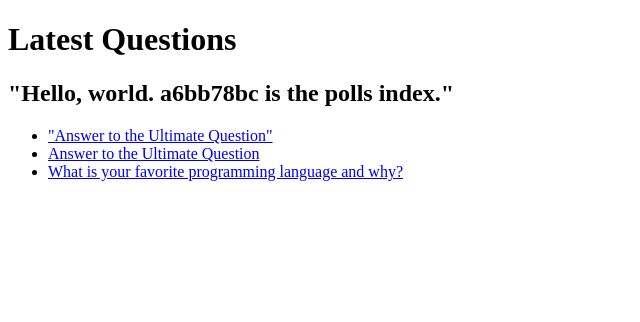
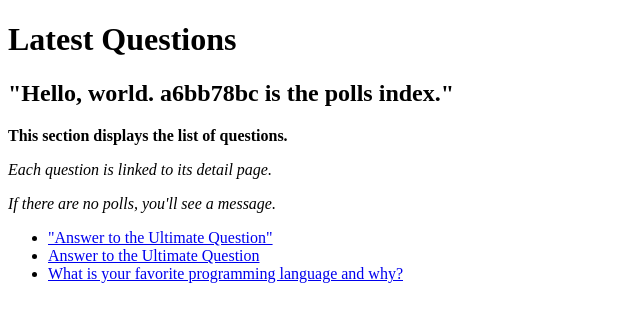
Before and after one commit to pablodavidbox/django-polls, a Django app: page /polls/ in a window 1280 px wide. Shown: the top 322 px of the page, without its empty margins (0-640 px from the left). Run offline with Django 4.2, Linux system fonts and the light colour scheme; data comes from the database, SQL or seed files in the repository.

Commit message:
cambios en la plantilla

```diff
--- a/polls/templates/polls/index.html
+++ b/polls/templates/polls/index.html
@@ -1,7 +1,20 @@
 <!DOCTYPE html>
-<title> ... f5e401 ... </title>
+<html lang="en">
+<head>
+  <meta charset="UTF-8">
+  <title>Polls Index Page - f5e401</title>
+</head>
+<body>
+
   <h1>Latest Questions</h1>
-<h2>"Hello, world. a6bb78bc is the polls index."</h2>
+
+  <div>
+    <h2><strong>"Hello, world. a6bb78bc is the <span>polls index</span>."</strong></h2>
+    <p><b>This section displays the list of questions.</b></p>
+    <p><em>Each question is linked to its detail page.</em></p>
+    <p><i>If there are no polls, you'll see a message.</i></p>
+  </div>
+
   <ul>
     {% for question in latest_question_list %}
       <li>
@@ -13,3 +26,6 @@
       <li>No polls are available.</li>
     {% endfor %}
   </ul>
+
+</body>
+</html>
```
Lines whose indentation alone changed are shown as unchanged.
